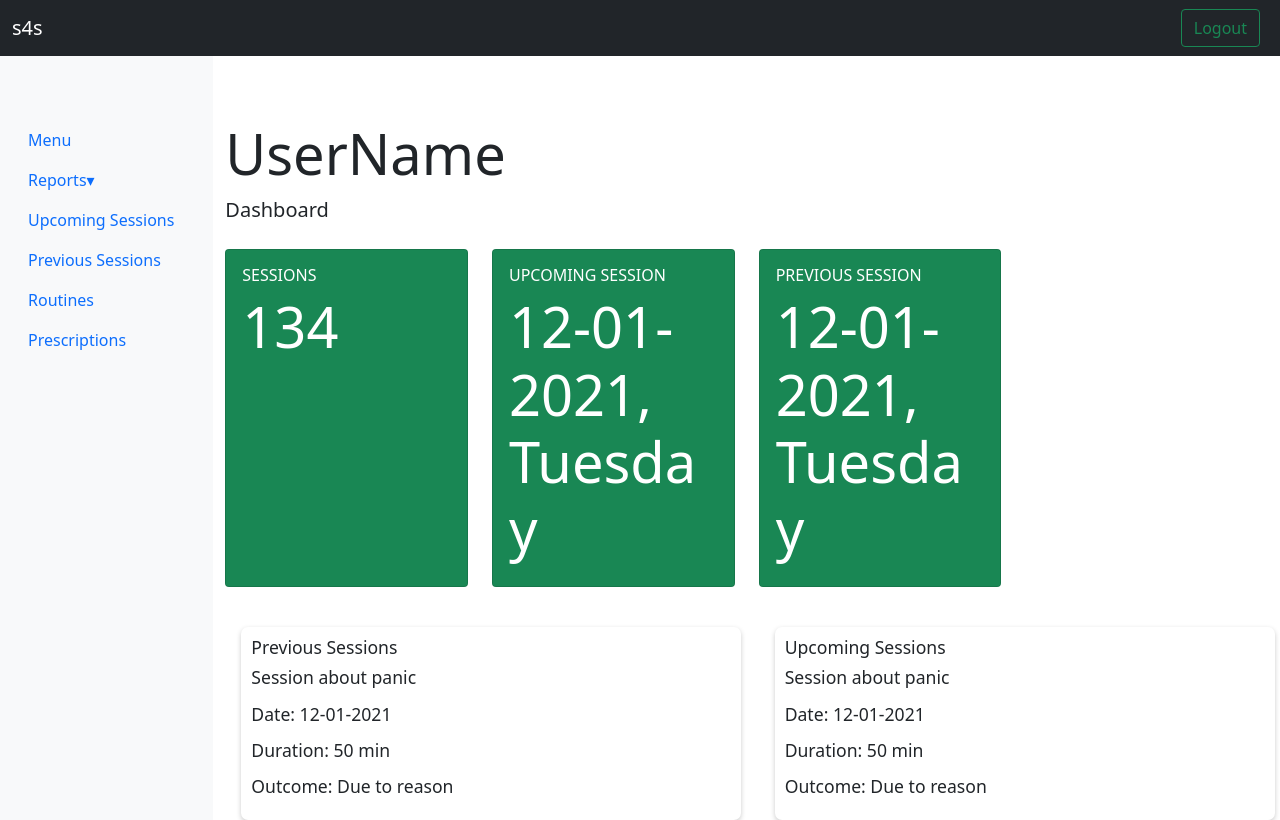
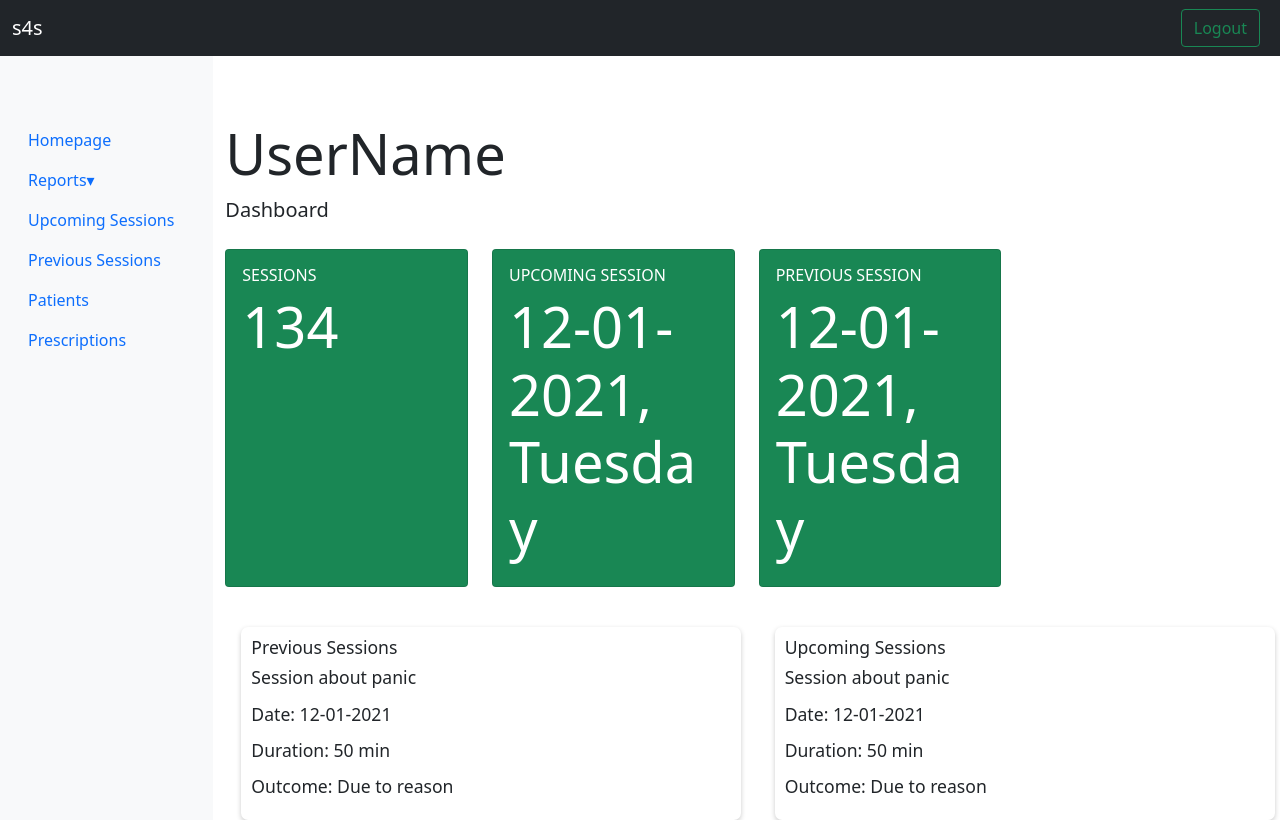
Before and after one commit to kakkarmanan/shrink4shrink2, a React (Create React App) app: page /dashboarddoc in a window 1280 px wide. Shown: the top 820 px of the page. Built offline with nearby package versions, Linux system fonts and the light colour scheme.

Commit message:
doc dash update and prescriptions css

```diff
--- a/src/components/screens/dashboarddoc.jsx
+++ b/src/components/screens/dashboarddoc.jsx
@@ -21,7 +21,7 @@ class dashboarddoc extends React.Component{
                 <div className="row row-offcanvas row-offcanvas-left">
                     <div className="col-md-3 col-lg-2 sidebar-offcanvas bg-light pl-0" id="sidebar" role="navigation">
                         <ul className="nav flex-column sticky-top pl-0 pt-5 mt-3">
-                            <li className="nav-item"><a className="nav-link" href="#">Menu</a></li>
+                            <li className="nav-item"><a className="nav-link" href="#">Homepage</a></li>
                             <li className="nav-item">
                                 <a className="nav-link" href="#submenu1" data-toggle="collapse" data-target="#submenu1">Reports▾</a>
                                 <ul className="list-unstyled flex-column pl-3 collapse" id="submenu1" aria-expanded="false">
@@ -31,7 +31,7 @@ class dashboarddoc extends React.Component{
                             </li>
                             <li className="nav-item"><a className="nav-link" href="#features">Upcoming Sessions</a></li>
                             <li className="nav-item"><a className="nav-link" href="#previousSessions">Previous Sessions</a></li>
-                            <li className="nav-item"><a className="nav-link" href="#routines">Routines</a></li>
+                            <li className="nav-item"><a className="nav-link" href="#routines">Patients</a></li>
                             <li className="nav-item"><a className="nav-link" href="#prescriptions">Prescriptions</a></li>
                         </ul>
                     </div>
--- a/src/components/screens/prescriptions.jsx
+++ b/src/components/screens/prescriptions.jsx
@@ -29,13 +29,14 @@ class Prescriptions extends React.Component {
                                 <li className="nav-item"><a className="text-light nav-link" href="/find-doctor">Find Doctor</a></li>
                             </ul>
                         </div>
-                        <div className="col main pt-5 mt=3 border border-dark" style={{backgroundColor:"#303030"}}>
-                            <h1 className="text-light">Prescriptions</h1>
+                        <div className="col main pt-5 mt=3 border border-dark" style={{backgroundColor:"#FAF3F3"}}>
+                            <h1 className="text-dark">Prescriptions</h1>
                             <div className="row">
                                 <div className="col-sm-6" style={{margin:"30px", width:"220px", height:"300px"}}>
                                     <Tilt style={{margin:"30px", width:"220px", height:"300px"}}>
                                     <iframe src="https://firebasestorage.googleapis.com/v0/b/shrink4shrink.appspot.com/o/Mess%20reciept.pdf?alt=media&token=4a6a3b00-1785-4df1-a9bc-887e5513b01f" style={{width:"220px", height:"300px",overflow:"hidden"}} frameborder="0" scrolling="no" ></iframe>
                                     <a href="https://firebasestorage.googleapis.com/v0/b/shrink4shrink.appspot.com/o/Mess%20reciept.pdf?alt=media&token=4a6a3b00-1785-4df1-a9bc-887e5513b01f" style={{position:"absolute" ,top:"0", left:"0", display:"inline-block", width:"220px", height:"300px", ZIndex:"5"}}></a>
+                                    <div id="over" style={{fontSize:"1em", position:"absolute", top:"250px", left:"20px", ZIndex:"2"}}>Prescriptions</div>
                                     </Tilt>
                                 </div>
                                 <div className="col-sm-6" style={{margin:"30px",width:"220px", height:"300px"}}>
```
